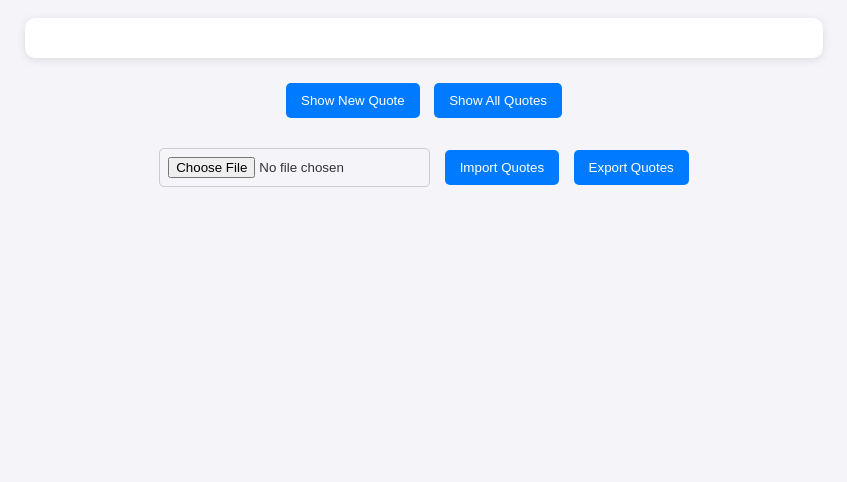
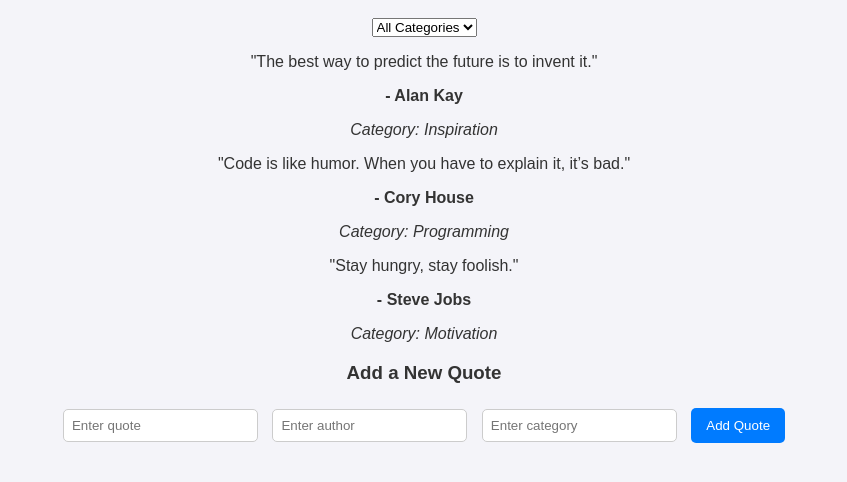
Before and after one commit to AbdoTarek1999-glitch/alx_fe_javascript, a plain HTML site: page dom-manipulation/index.html in a window 1280 px wide. Shown: the part 80-562 px from the top of the page, without its empty margins (216-1063 px from the left). Drawn offline with Linux system fonts and the light colour scheme.

Commit message:
Add category filter and quote submission form

```diff
--- a/dom-manipulation/index.html
+++ b/dom-manipulation/index.html
@@ -60,22 +60,22 @@
 <body>
   <h1>Dynamic Quote Generator</h1>
 
+  <!-- Category Filter -->
+  <select id="categoryFilter" onchange="filterQuotes()">
+    <option value="all">All Categories</option>
+  </select>
+
   <!-- Quote Display Area -->
-  <div id="quoteDisplay"></div>
+  <div id="quoteContainer"></div>
 
-  <div id="controls">
-    <button id="newQuote">Show New Quote</button>
-    <button id="showAll">Show All Quotes</button>
-  </div>
-
-  <!-- Import / Export -->
-  <div id="importExport">
-    <input type="file" id="importFile" accept=".json" />
-    <button id="importBtn">Import Quotes</button>
-    <button id="exportBtn">Export Quotes</button>
-  </div>
-
-  <div id="message"></div>
+  <!-- Add Quote Form -->
+  <form id="addQuoteForm" onsubmit="addQuote(event)">
+    <h3>Add a New Quote</h3>
+    <input type="text" id="quoteText" placeholder="Enter quote" required>
+    <input type="text" id="quoteAuthor" placeholder="Enter author" required>
+    <input type="text" id="quoteCategory" placeholder="Enter category" required>
+    <button type="submit">Add Quote</button>
+  </form>
 
   <script src="script.js"></script>
 </body>
```
